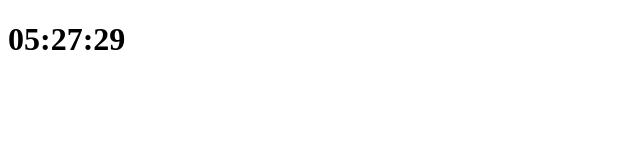
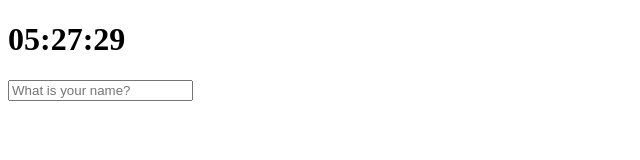
Before and after one commit to ghdl023/momentum, a plain HTML site: page index.html in a window 1280 px wide. Shown: the whole page, without its empty margins (0-640 px from the left). Drawn offline with Linux system fonts and the light colour scheme.

Commit message:
Saving the User Name

```diff
--- /dev/null
+++ b/greeting.js
@@ -0,0 +1,45 @@
+const form = document.querySelector(".js-form"),
+  input = form.querySelector("input"),
+  greeting = document.querySelector(".js-greetings");
+
+const USER_LS = "currentUser",
+  SHOWING_CN = "showing";
+
+function saveName(text) {
+  localStorage.setItem(USER_LS, text); //브라우저 닫았따열어도 유지가됨
+}
+
+function handleSubmit(event) {
+  event.preventDefault(); // 엔터쳐도 새로고침 안됨
+  const currentValue = input.value;
+  paintGreeting(currentValue);
+  saveName(currentValue);
+}
+
+function askForName() {
+  form.classList.add(SHOWING_CN);
+  form.addEventListener("submit", handleSubmit);
+}
+
+function paintGreeting(text) {
+  form.classList.remove(SHOWING_CN);
+  greeting.classList.add(SHOWING_CN);
+  greeting.innerText = `Hello, ${text}`;
+}
+
+function loadName() {
+  const currentUser = localStorage.getItem(USER_LS);
+  if (currentUser === null) {
+    // she is not
+    askForName();
+  } else {
+    // she is
+    paintGreeting(currentUser);
+  }
+}
+
+function init() {
+  loadName();
+}
+
+init();
--- a/index.css
+++ b/index.css
@@ -0,0 +1,8 @@
+.form,
+.greetings {
+  display: none;
+}
+
+.showing {
+  display: block;
+}
--- a/index.html
+++ b/index.html
@@ -11,6 +11,12 @@
     <div class="js-clock">
         <h1 class="js-title">00:00</h1>
     </div>
+    <form class="js-form form">
+        <input type="text" placeholder="What is your name?">
+    </form>
+    <h4 class="js-greetings greetings"></h4>
+
     <script src="./clock.js"></script>
+    <script src="./greeting.js"></script>
 </body>
 </html>
```
